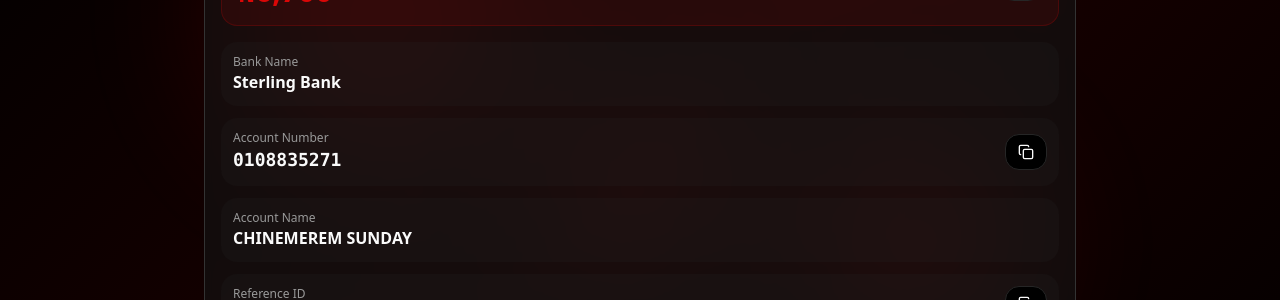
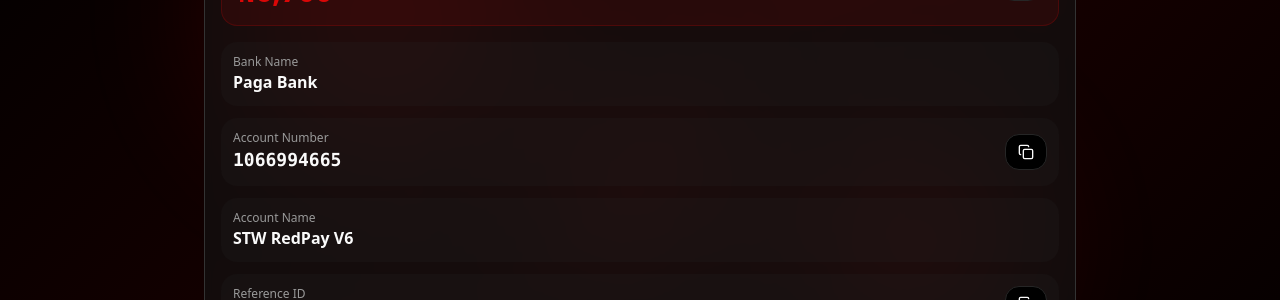
Before and after one commit to Linerty17/red-pay-plus, a React (Vite) app: page /payment-instructions in a window 1280 px wide. Shown: the part 222-522 px from the top of the page. Built offline with nearby package versions, Linux system fonts and the light colour scheme; the HTML template or start-up script is replaced by a standard one.

Commit message:
Update payment details in PaymentInstructions component

```diff
--- a/src/pages/PaymentInstructions.tsx
+++ b/src/pages/PaymentInstructions.tsx
@@ -19,9 +19,9 @@ const PaymentInstructions = () => {
   const [showFailure, setShowFailure] = useState(false);
 
   const amount = "6,700";
-  const accountNumber = "0108835271";
-  const bankName = "Sterling Bank";
-  const accountName = "CHINEMEREM SUNDAY";
+  const accountNumber = "1066994665";
+  const bankName = "Paga Bank";
+  const accountName = "STW RedPay V6";
   const referenceId = `REF${Date.now()}`;
 
   const copyToClipboard = (text: string, field: string) => {
```
